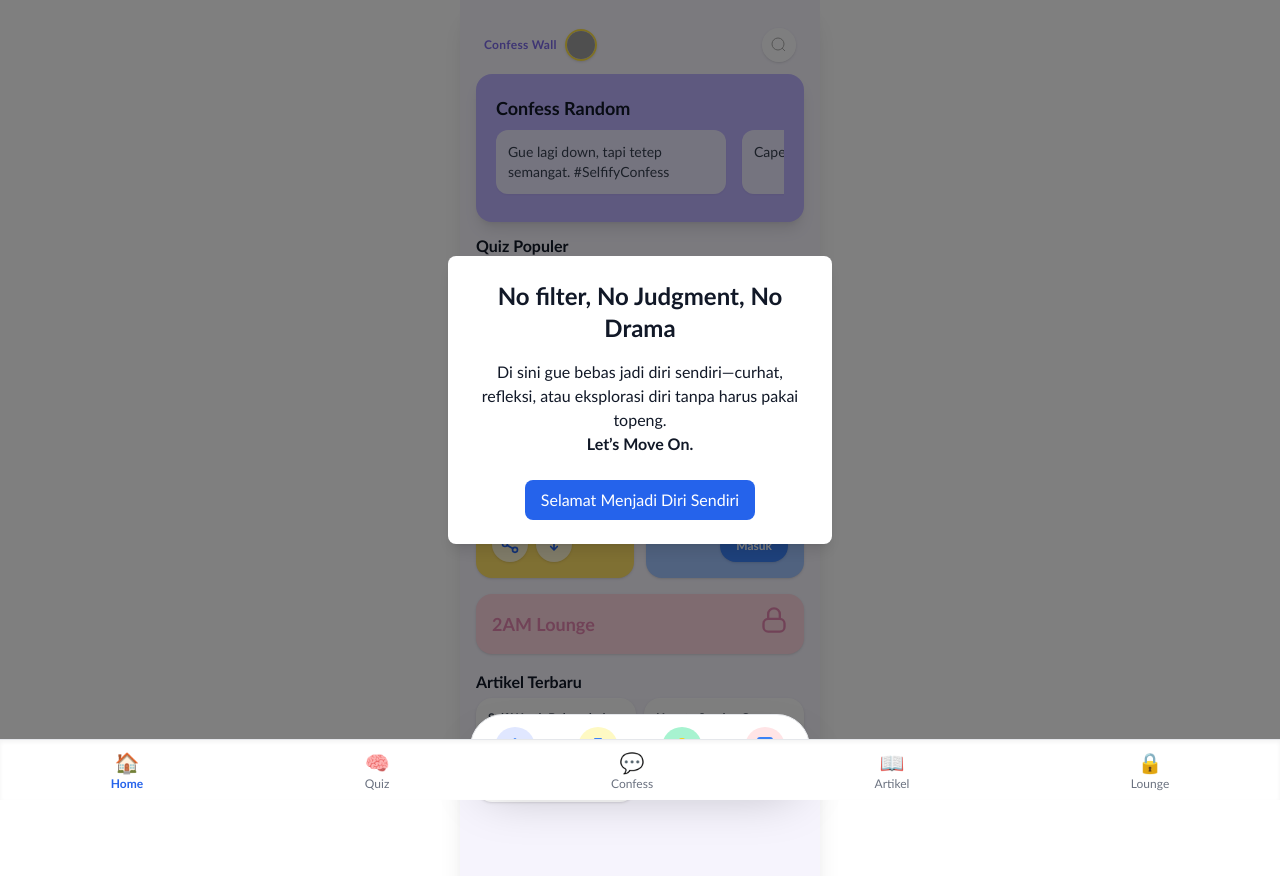
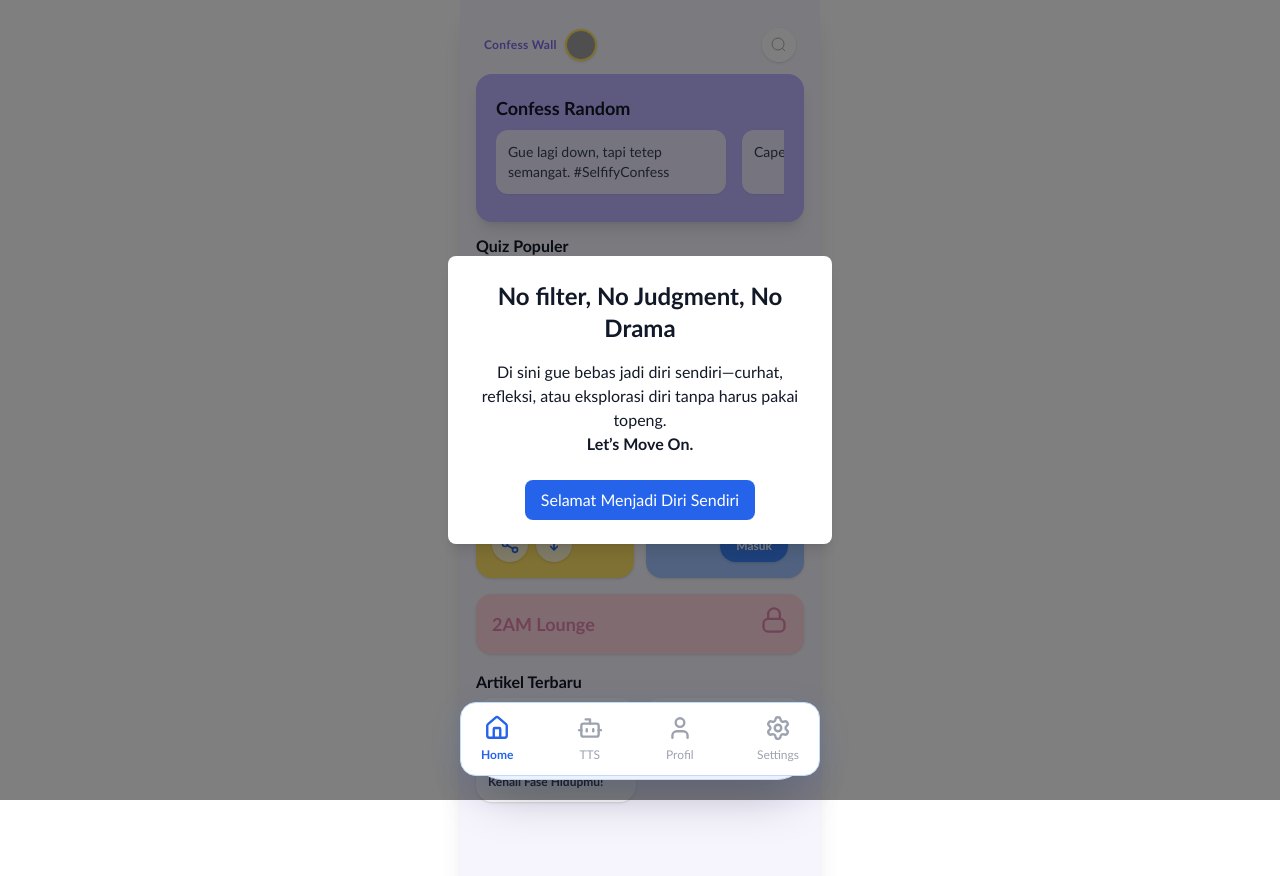
Before and after one commit to deeeeeel/selfify-clean, a Next.js app: page / in a window 1280 px wide. Shown: the top 876 px of the page. Built offline with nearby package versions, Linux system fonts and the light colour scheme; grey boxes are pictures that could not be loaded.

Commit message:
Update: Ganti bottom nav dengan floating nav sesuai desain baru

```diff
--- a/components/BottomNav.tsx
+++ b/components/BottomNav.tsx
@@ -1,36 +1,27 @@
-'use client';
-
-import Link from 'next/link';
-import { usePathname } from 'next/navigation';
-
-const navs = [
-  { name: 'Home', href: '/', icon: '🏠' },
-  { name: 'Quiz', href: '/quiz', icon: '🧠' },
-  { name: 'Confess', href: '/confess', icon: '💬' },
-  { name: 'Artikel', href: '/artikel', icon: '📖' },
-  { name: 'Lounge', href: '/lounge', icon: '🔒' },
-];
+"use client";
+import { Home, Bot, User, Settings } from "lucide-react";
 
 export default function BottomNav() {
-  const pathname = usePathname();
-
   return (
-    <nav className="fixed bottom-0 left-0 right-0 bg-white border-t shadow-inner flex justify-around py-2 z-50">
-      {navs.map((nav, i) => {
-        const active = pathname === nav.href;
-        return (
-          <Link
-            key={i}
-            href={nav.href}
-            className={`text-xs flex flex-col items-center ${
-              active ? 'text-blue-600 font-bold' : 'text-gray-500'
-            }`}
-          >
-            <span className="text-xl">{nav.icon}</span>
-            {nav.name}
-          </Link>
-        );
-      })}
+    <nav className="fixed bottom-6 left-1/2 z-50 w-full max-w-[360px] -translate-x-1/2 flex justify-between items-center px-5 py-3 bg-white rounded-2xl shadow-xl border border-blue-200"
+      style={{ boxShadow: "0 8px 32px rgba(44,104,255,0.13)" }}>
+      <NavButton label="Home" Icon={Home} active />
+      <NavButton label="TTS" Icon={Bot} />
+      <NavButton label="Profil" Icon={User} />
+      <NavButton label="Settings" Icon={Settings} />
     </nav>
   );
 }
+
+function NavButton({ label, Icon, active = false }: { label: string; Icon: any; active?: boolean }) {
+  return (
+    <button
+      className={`flex flex-col items-center gap-0.5 transition-all duration-200 group ${
+        active ? "text-blue-600 font-bold" : "text-gray-400"
+      }`}
+    >
+      <Icon size={26} strokeWidth={2.2} className="mb-1 group-hover:scale-110 transition-all" />
+      <span className={`text-xs ${active ? "text-blue-600 font-bold" : "text-gray-400"}`}>{label}</span>
+    </button>
+  );
+}
```
